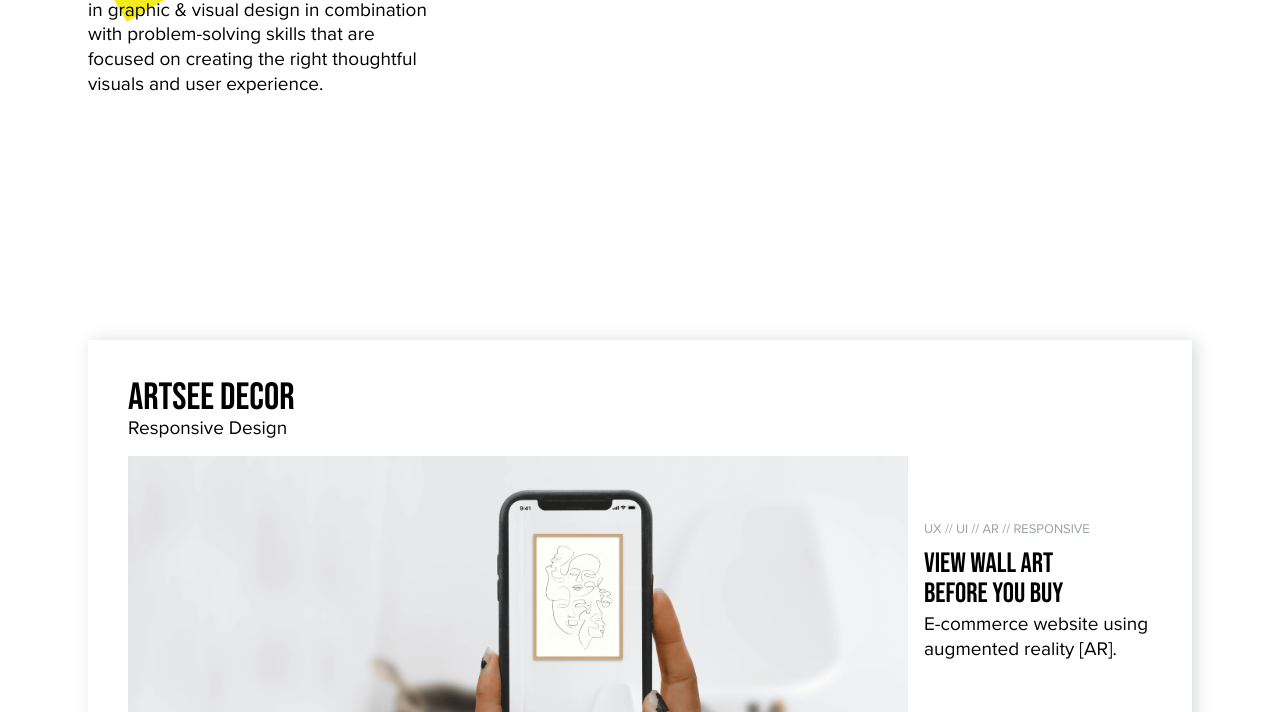
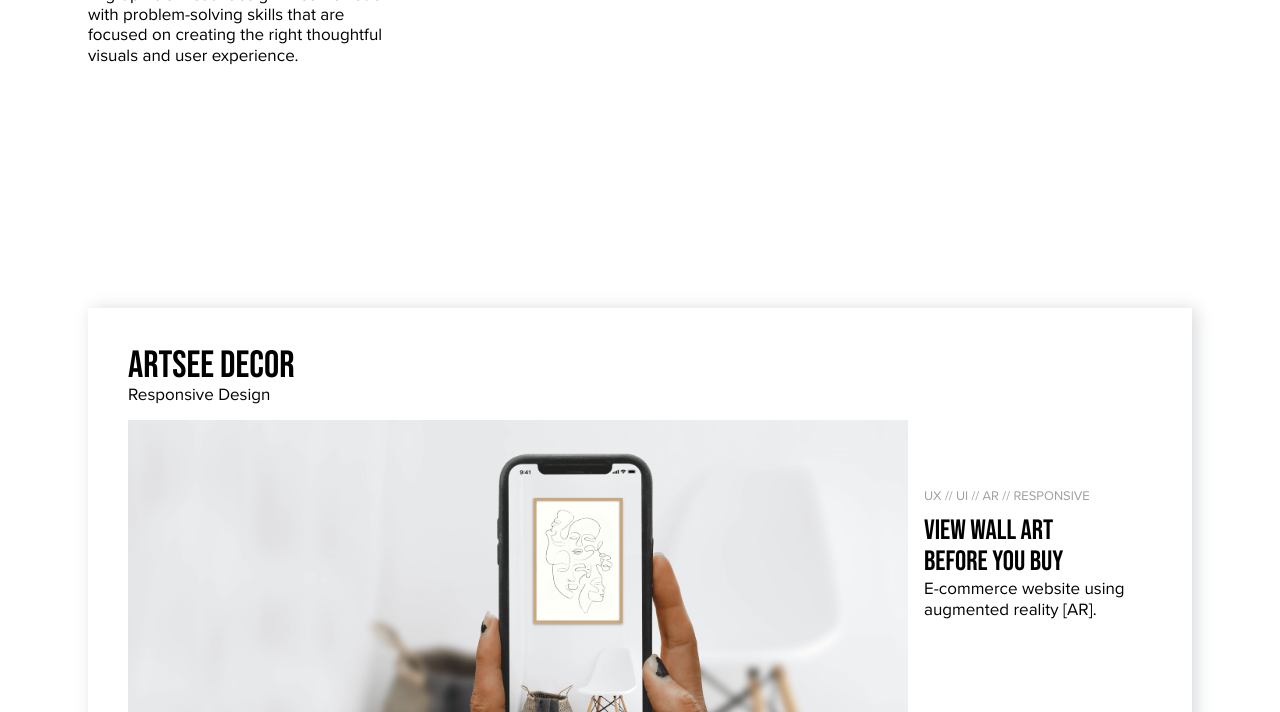
Before and after one commit to toekki/portfolio-site-tasha-kim, a plain HTML site: page index.html in a window 1280 px wide. Shown: the part 409-1121 px from the top of the page. Drawn offline with Linux system fonts and the light colour scheme.

Commit message:
body text size updated for lg

```diff
--- a/css/style.css
+++ b/css/style.css
@@ -771,8 +771,8 @@ Large devices (1024px or larger)
     font-size: 13px;
   }
   body {
-    font-size: 19px;
-    line-height: 1.3;
+    font-size: 17px;
+    line-height: 1.2;
   }
 
   .col-lg-3 {
```
